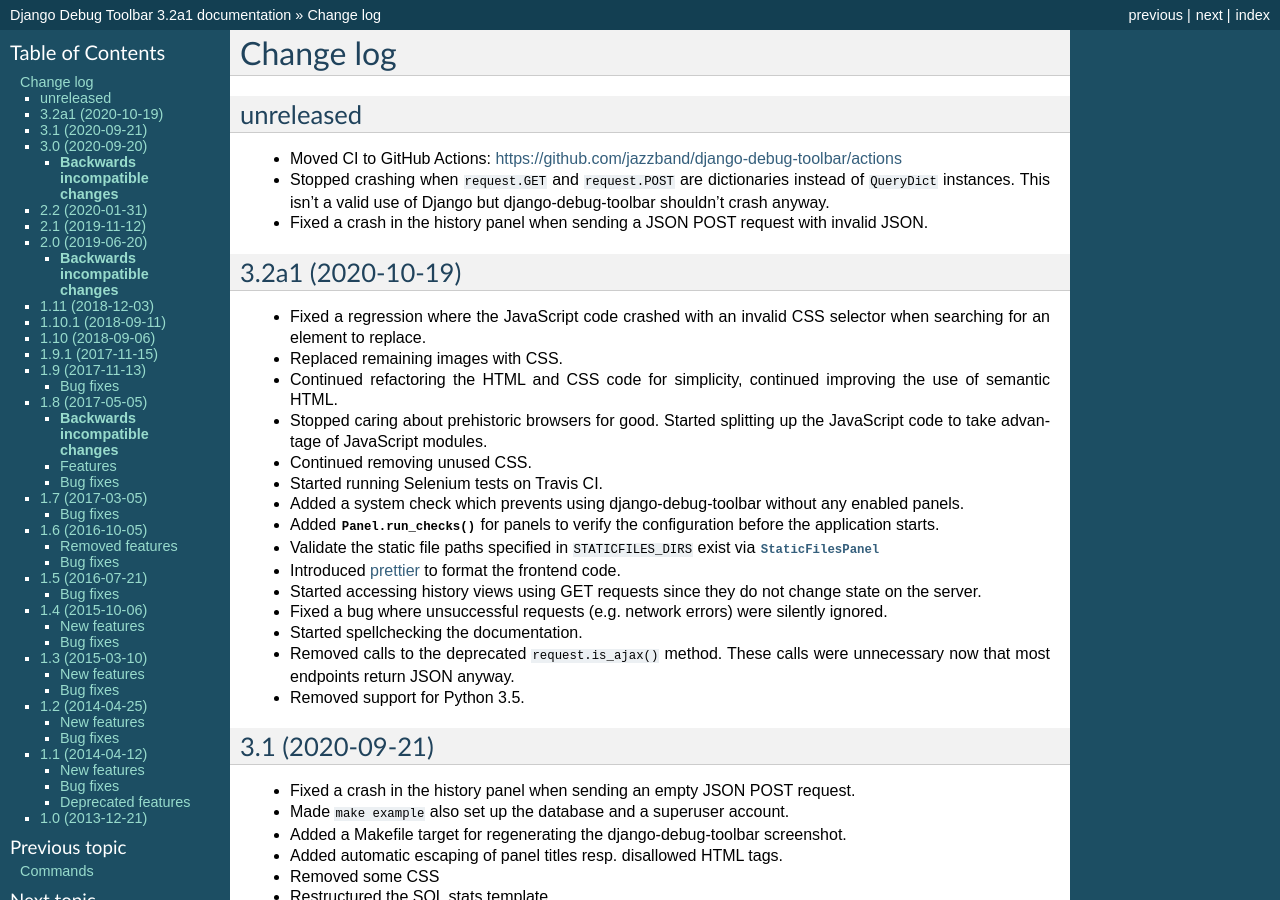
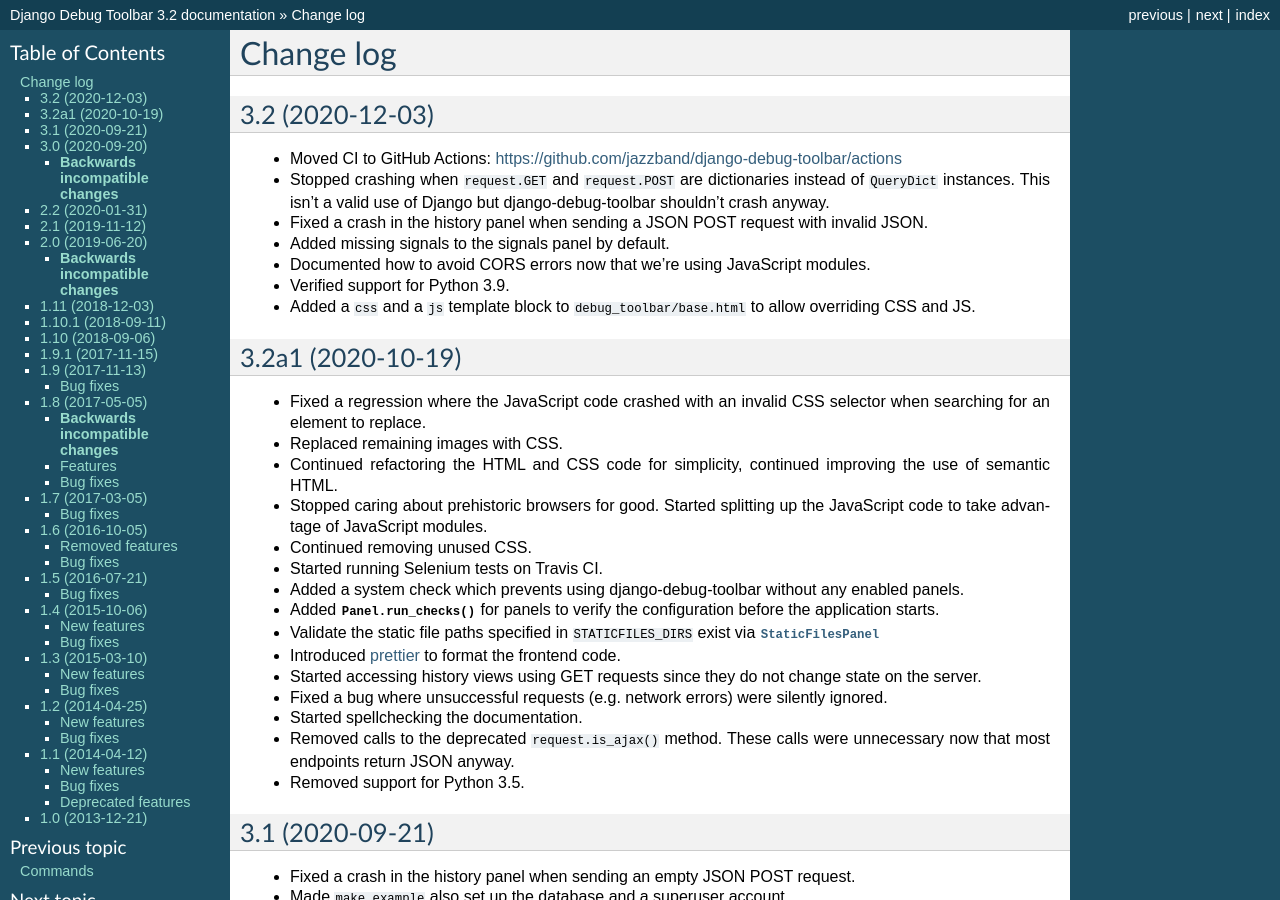
Before and after one commit to jazzband/django-debug-toolbar, a Sphinx documentation site: the page built from docs/changes.rst, in a window 1280 px wide and 900 px high. Built offline with Sphinx 7.4.7, drawn with Linux system fonts in a browser that asks for light colours; some of the changed text lies outside the part shown.

Commit message:
django-debug-toolbar 3.2

```diff
--- a/README.rst
+++ b/README.rst
@@ -34,7 +34,7 @@
 In addition to the built-in panels, a number of third-party panels are
 contributed by the community.
 
-The current stable version of the Debug Toolbar is 3.1. It works on
+The current stable version of the Debug Toolbar is 3.2. It works on
 Django ≥ 2.2.
 
 Documentation, including installation and configuration instructions, is
--- a/docs/changes.rst
+++ b/docs/changes.rst
@@ -1,8 +1,8 @@
 Change log
 ==========
 
-unreleased
-----------
+3.2 (2020-12-03)
+----------------
 
 * Moved CI to GitHub Actions: https://github.com/jazzband/django-debug-toolbar/actions
 * Stopped crashing when ``request.GET`` and ``request.POST`` are
@@ -10,6 +10,12 @@
   use of Django but django-debug-toolbar shouldn't crash anyway.
 * Fixed a crash in the history panel when sending a  JSON POST request
   with invalid JSON.
+* Added missing signals to the signals panel by default.
+* Documented how to avoid CORS errors now that we're using JavaScript
+  modules.
+* Verified support for Python 3.9.
+* Added a ``css`` and a ``js`` template block to
+  ``debug_toolbar/base.html`` to allow overriding CSS and JS.
 
 
 3.2a1 (2020-10-19)
@@ -21,8 +27,7 @@
 * Continued refactoring the HTML and CSS code for simplicity, continued
   improving the use of semantic HTML.
 * Stopped caring about prehistoric browsers for good. Started splitting
-  up the JavaScript code to take advantage of
-  JavaScript modules.
+  up the JavaScript code to take advantage of JavaScript modules.
 * Continued removing unused CSS.
 * Started running Selenium tests on Travis CI.
 * Added a system check which prevents using django-debug-toolbar without
--- a/docs/conf.py
+++ b/docs/conf.py
@@ -25,7 +25,7 @@
 copyright = copyright.format(datetime.date.today().year)
 
 # The full version, including alpha/beta/rc tags
-release = "3.2a1"
+release = "3.2"
 
 
 # -- General configuration ---------------------------------------------------
--- a/setup.cfg
+++ b/setup.cfg
@@ -1,6 +1,6 @@
 [metadata]
 name = django-debug-toolbar
-version = 3.2a1
+version = 3.2
 description = A configurable set of panels that display various debug information about the current request/response.
 long_description = file: README.rst
 author = Rob Hudson
```
